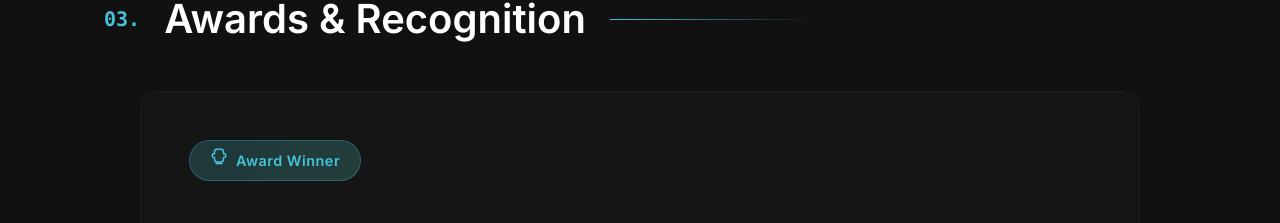
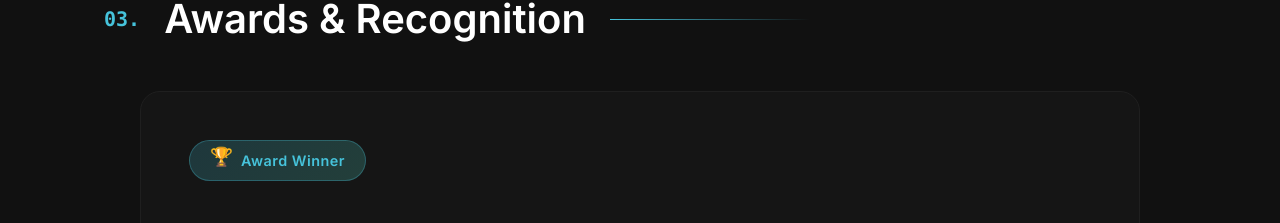
Before and after one commit to saberabanu0001/portfolio-me, a React (Vite) app: page / in a window 1280 px wide. Shown: the part 3540-3763 px from the top of the page. Built offline with nearby package versions, Linux system fonts and the light colour scheme.

Commit message:
award badge added

```diff
--- a/src/components/Awards.tsx
+++ b/src/components/Awards.tsx
@@ -1,6 +1,6 @@
 import { motion } from 'framer-motion'
 import { awards } from '../content'
-import { GraduationCap, Star, Trophy, User } from './Icons'
+import { GraduationCap, Star, User } from './Icons'
 
 const Awards = () => {
   const fadeInUp = {
@@ -50,7 +50,7 @@ const Awards = () => {
             <motion.article key={index} className="award-card" variants={fadeInUp}>
               <div className="award-badge">
                 <span className="award-icon" aria-hidden="true">
-                  <Trophy size={18} />
+                  🏆
                 </span>
                 <span className="award-badge-text">Award Winner</span>
               </div>
--- a/src/styles/Awards.css
+++ b/src/styles/Awards.css
@@ -61,6 +61,8 @@
   display: inline-flex;
   align-items: center;
   justify-content: center;
+  font-size: 1.15rem;
+  line-height: 1;
   animation: bounce 2s infinite;
 }
 
```
